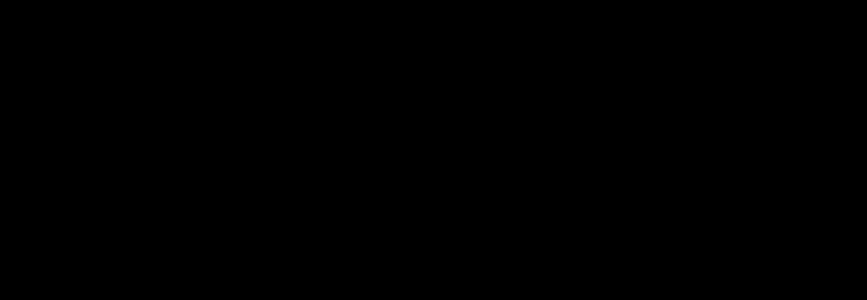
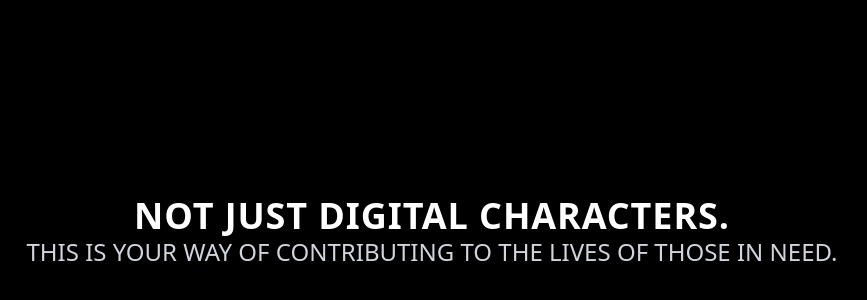
Before and after one commit to worksofsayman/nuvance-project-2, a Next.js app: page / in a window 1280 px wide. Shown: the part 168-468 px from the top of the page, without its empty margins (208-1075 px from the left). Built offline with nearby package versions, Linux system fonts and the light colour scheme.

Commit message:
added loading animations

```diff
--- a/src/app/globals.css
+++ b/src/app/globals.css
@@ -1,12 +1,8 @@
-@tailwindcss base;
-@tailwindcss components;
-@tailwindcss utilities;
+@import "tailwindcss/preflight";
+@import "tailwindcss";
 
-/* your custom styles below */
-body {
-  background-color: black;
-}
 
+/* Blinking cursor */
 @keyframes blink {
   0%, 100% { opacity: 1; }
   50% { opacity: 0; }
@@ -15,3 +11,27 @@ body {
 .animate-blink {
   animation: blink 1s step-end infinite;
 }
+
+/* Dots animation */
+.dot-animate::after {
+  content: "";
+  display: inline-block;
+  width: 1em;
+  text-align: left;
+  animation: dots 1.5s steps(3, end) infinite;
+}
+
+@keyframes dots {
+  0%, 20% {
+    content: ".";
+  }
+  40% {
+    content: "..";
+  }
+  60% {
+    content: "...";
+  }
+  80%, 100% {
+    content: "";
+  }
+}
--- a/src/components/TypingLoader.tsx
+++ b/src/components/TypingLoader.tsx
@@ -3,16 +3,20 @@ import React, { useEffect, useState } from "react";
 
 const messages = [
   "NOT JUST DIGITAL CHARACTERS.",
-  "THIS IS YOUR WAY OF CONTRIBUTING TO THE LIVES OF THOSE IN NEED.",
-  "LOADING.."
+  "THIS IS YOUR WAY OF CONTRIBUTING TO THE LIVES OF THOSE IN NEED."
 ];
 
 export default function TypingLoader() {
   const [currentLine, setCurrentLine] = useState(0);
-  const [displayedLines, setDisplayedLines] = useState<string[]>(["", "", ""]);
+  const [displayedLines, setDisplayedLines] = useState<string[]>(["", ""]);
+  const [showLoading, setShowLoading] = useState(false);
 
   useEffect(() => {
-    if (currentLine >= messages.length) return;
+    if (currentLine >= messages.length) {
+      // All lines typed, show loading after a pause
+      setTimeout(() => setShowLoading(true), 600);
+      return;
+    }
 
     let charIndex = 0;
     let typingTimeout: NodeJS.Timeout;
@@ -27,12 +31,12 @@ export default function TypingLoader() {
       charIndex++;
 
       if (charIndex < messages[currentLine].length) {
-        typingTimeout = setTimeout(typeChar, 50);
+        typingTimeout = setTimeout(typeChar, 40);
       } else {
-        // Move to next line after pause
+        // Move to next line after short pause
         setTimeout(() => {
           setCurrentLine((prev) => prev + 1);
-        }, 600);
+        }, 500);
       }
     };
 
@@ -44,18 +48,22 @@ export default function TypingLoader() {
   return (
     <div className="flex items-center justify-center w-full h-screen bg-black text-white px-4">
       <div className="flex flex-col items-center space-y-6 text-center max-w-4xl">
+        {/* Line 1 */}
         <p className="text-2xl md:text-4xl font-bold tracking-wide">
           {displayedLines[0]}
           {currentLine === 0 && <span className="animate-blink">|</span>}
         </p>
+        {/* Line 2 */}
         <p className="text-lg md:text-2xl font-medium text-gray-300">
           {displayedLines[1]}
           {currentLine === 1 && <span className="animate-blink">|</span>}
         </p>
-        <p className="text-xl md:text-2xl font-semibold text-green-400">
-          {displayedLines[2]}
-          {currentLine === 2 && <span className="animate-blink">|</span>}
-        </p>
+        {/* Loading */}
+        {showLoading && (
+          <p className="text-xl md:text-2xl font-semibold text-yellow-400 animate-pulse">
+            LOADING<span className="dot-animate">.</span>
+          </p>
+        )}
       </div>
     </div>
   );
```
